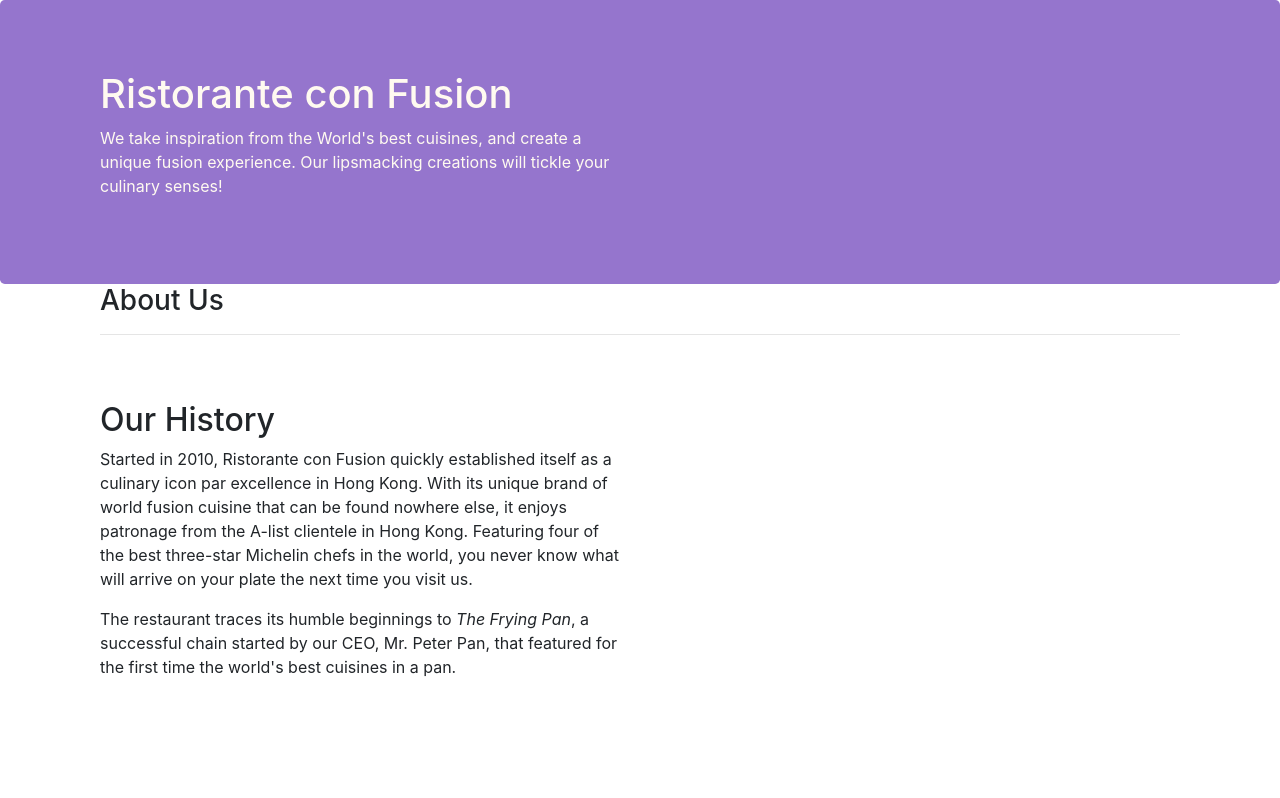
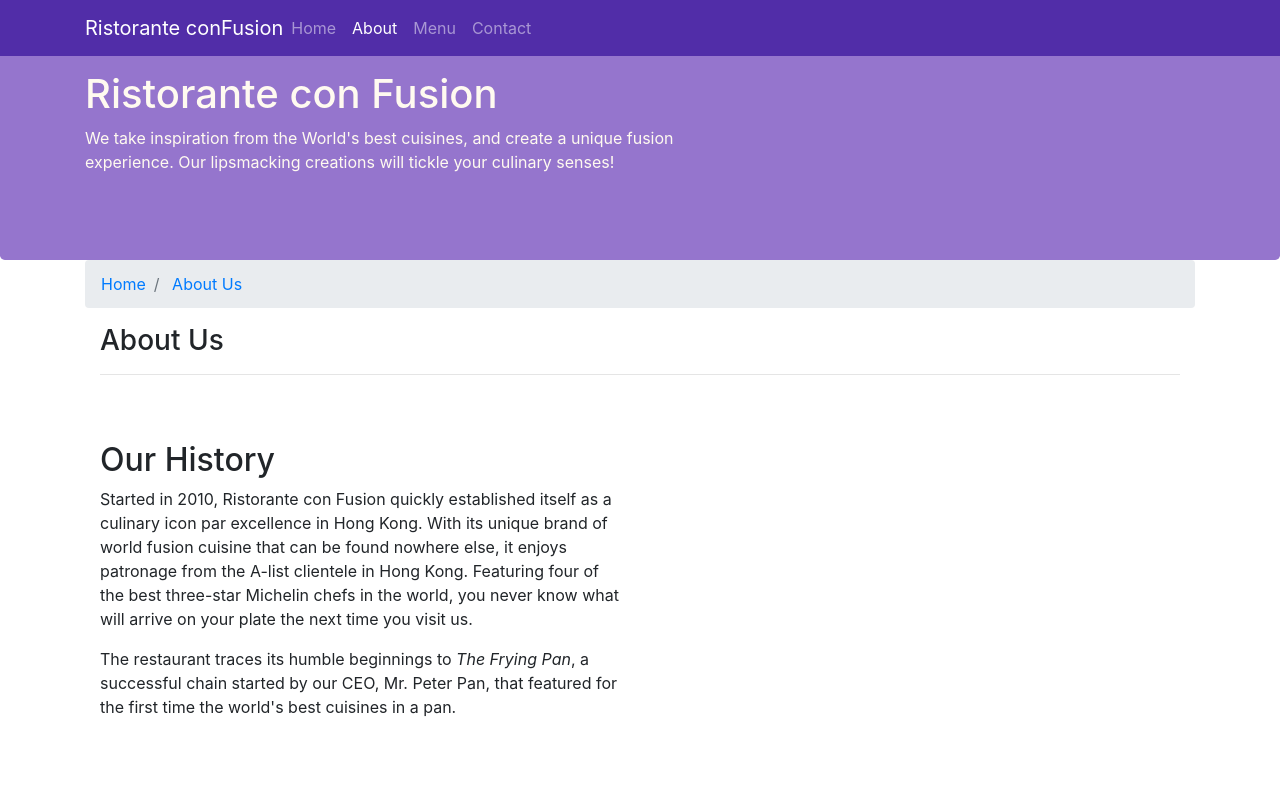
Before and after one commit to trishnakalita660/bootstrap-impl, a website: page aboutus.html in a window 1280 px wide. Shown: the top 798 px of the page. Drawn offline with nearby package versions, Linux system fonts and the light colour scheme.

Commit message:
navbar and breadcrumbs

```diff
--- a/aboutus.html
+++ b/aboutus.html
@@ -16,11 +16,32 @@
 </head>
 
 <body>
+    <nav class="navbar navbar-dark navbar-expand-sm  fixed-top">
+        <div class="container">
+            <button class="navbar-toggler" type="button" data-toggle="collapse" data-target="#Navbar">
+                <span class="navbar-toggler-icon"> </span>
+
+            </button>
+            <a class="navbar-brand mr-auto" href="index.html">Ristorante conFusion </a>
+            <div class="collapse navbar-collapse" id="Navbar">
+
+            <ul class="navbar-nav mr-auto">
+                <li class="nav-item "><a class="nav-link" href="./index.html">Home </a></li>
+                <li class="nav-item active"><a class="nav-link" href="#">About </a></li>
+                <li class="nav-item"><a class="nav-link" href="#">Menu </a></li>
+                <li class="nav-item"><a class="nav-link" href="#">Contact </a></li>
+
+             </ul>
+            </div>
+
+        </div>
+
+    </nav>
 
     <header class="jumbotron">
-        <div class="container">
-            <div class="row row-header">
-                <div class="col-12 col-sm-6">
+        <div class="container ">
+            <div class="row ">
+                <div class="col-12 col-sm-7">
                     <h1>Ristorante con Fusion</h1>
                     <p>We take inspiration from the World's best cuisines, and create a unique fusion experience. Our lipsmacking creations will tickle your culinary senses!</p>
                 </div>
@@ -31,15 +52,19 @@
     </header>
 
     <div class="container">
-        <div class="col-12 col-sm">
-            <div>
+        <div class="row-header">
+             <ol class="col-12 breadcrumb">
+            <li class="breadcrumb-item"> <a href="./index.html">Home </a></li>
+            <li class="breadcrumb-item active"> <a href="#">About Us </a></li>
+        </ol>
+            <div class="col-12 col-sm">
                <h3>About Us</h3>
                <hr>
             </div>
         </div>
 
         <div class="row row-content">
-            <div class="col-12 col-sm-6 col-md-6 ">
+            <div class="col-12 col-sm-6 col-md-6 col-lg-6 col-xl-6 ">
                 <h2>Our History</h2>
                 <p>Started in 2010, Ristorante con Fusion quickly established itself as a culinary icon par excellence in Hong Kong. With its unique brand of world fusion cuisine that can be found nowhere else, it enjoys patronage from the A-list clientele in Hong Kong.  Featuring four of the best three-star Michelin chefs in the world, you never know what will arrive on your plate the next time you visit us.</p>
                 <p>The restaurant traces its humble beginnings to <em>The Frying Pan</em>, a successful chain started by our CEO, Mr. Peter Pan, that featured for the first time the world's best cuisines in a pan.</p>
@@ -50,7 +75,7 @@
 
 
         <div class="row row-content">
-            <div class="col-12  col-auto">
+            <div class="col-12  col-sm-12">
                 <h2>Corporate Leadership</h2>
                 <h3>Peter Pan <small>Chief Epicurious Officer</small></h3>
                 <p class="d-none d-sm-block">Our CEO, Peter, credits his hardworking East Asian immigrant parents who undertook the arduous journey to the shores of America with the intention of giving their children the best future. His mother's wizardy in the kitchen whipping up the tastiest dishes with whatever is available inexpensively at the supermarket, was his first inspiration to create the fusion cuisines for which <em>The Frying Pan</em> became well known. He brings his zeal for fusion cuisines to this restaurant, pioneering cross-cultural culinary connections.</p>
@@ -71,7 +96,7 @@
                 <div class="col-4 offset-1 col-sm-2">
                     <h5>Links</h5>
                     <ul class="list-unstyled">
-                        <li><a href="#">Home</a></li>
+                        <li><a href="./index.html">Home</a></li>
                         <li><a href="#">About</a></li>
                         <li><a href="#">Menu</a></li>
                         <li><a href="#">Contact</a></li>
--- a/css/styles.css
+++ b/css/styles.css
@@ -27,3 +27,11 @@
     margin: 0px;
     color: #0f0f0f;
 }
+.body{
+    padding: 50px 0px 0px 0px;
+    z-index: 0;
+
+}
+.navbar-dark{
+    background-color: #512DA8;
+}
```
Also changed, not shown: index.html (+23 -2 lines).
